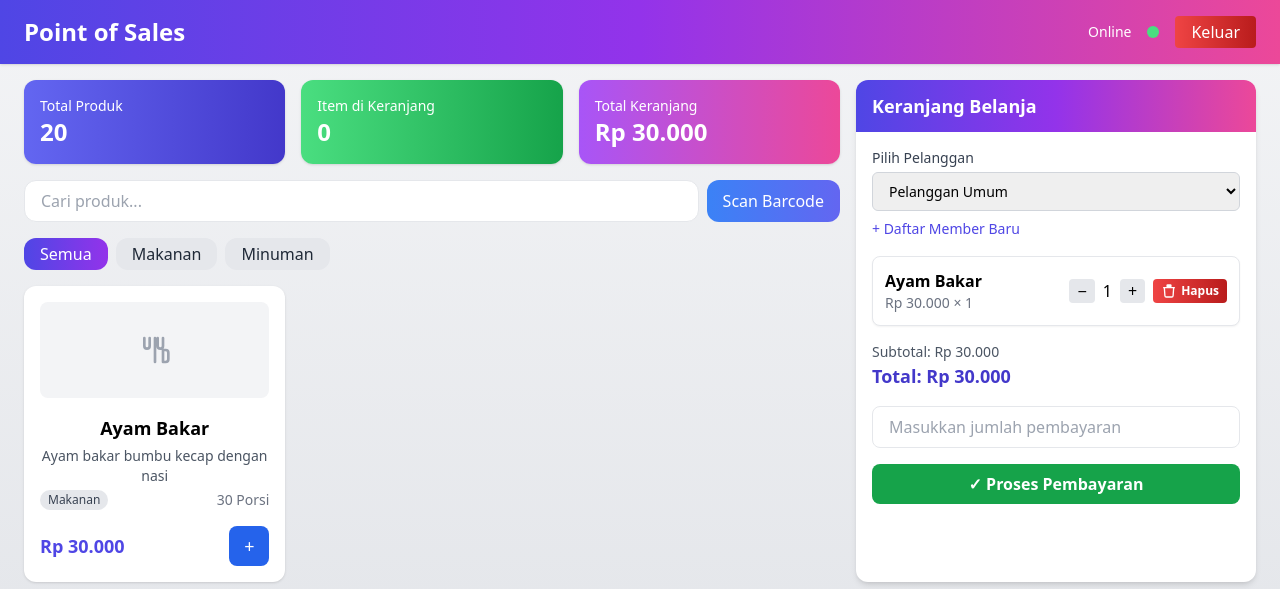
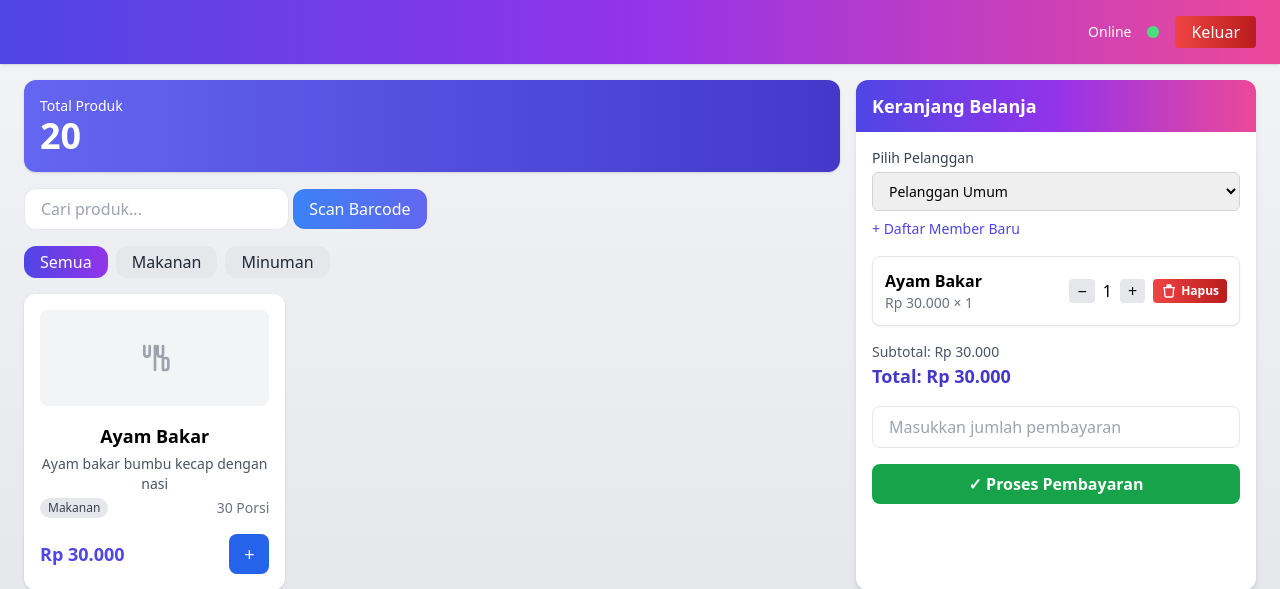
Before and after one commit to DuloeW/point-of-selles-sederhana, a PHP site: page /pages/kasir-view.php in a window 1280 px wide. Shown: the top 589 px of the page. Run offline with PHP 8.4, Linux system fonts and the light colour scheme; data comes from the database, SQL or seed files in the repository; data that the repository does not hold is empty; some libraries are stand-ins or nearby versions.

Commit message:
tambah img

```diff
--- a/pages/kasir-view.php
+++ b/pages/kasir-view.php
@@ -17,7 +17,7 @@ require '../utils/keranjang_util.php';
 
   <!-- Header -->
   <div class="flex justify-between items-center px-6 py-4 bg-gradient-to-r from-indigo-600 via-purple-600 to-pink-500 text-white shadow">
-    <h1 class="text-2xl font-bold">Point of Sales</h1>
+    <img src="" alt="">
     <div class="flex items-center gap-4">
       <span class="text-sm">Online</span>
       <div class="w-3 h-3 bg-green-400 rounded-full"></div>
@@ -29,26 +29,20 @@ require '../utils/keranjang_util.php';
     <!-- Katalog Produk -->
     <div class="col-span-2">
       <!-- Info Panel -->
-      <div class="grid grid-cols-3 gap-4 mb-4">
+      <div class="grid grid-cols-1 gap-4 mb-4">
         <div class="bg-gradient-to-r from-indigo-500 to-indigo-700 text-white p-4 rounded-xl shadow">
           <h2 class="text-sm">Total Produk</h2>
-          <p class="text-2xl font-bold"><?= getTotalPruduk()?></p>
+          <p class="text-4xl font-bold"><?= getTotalPruduk()?></p>
         </div>
-        <div class="bg-gradient-to-r from-green-400 to-green-600 text-white p-4 rounded-xl shadow">
-          <h2 class="text-sm">Item di Keranjang</h2>
-          <p class="text-2xl font-bold"><?= getKeranjang()?></p>
         </div>
-        <div class="bg-gradient-to-r from-purple-500 to-pink-500 text-white p-4 rounded-xl shadow">
-          <h2 class="text-sm">Total Keranjang</h2>
-          <p class="text-2xl font-bold">Rp 30.000</p>
-        </div>
-      </div>
 
       <!-- Filter dan Pencarian -->
       <div class="flex gap-2 mb-4">
-        <input type="text" placeholder="Cari produk..."
+        <form action="">
+          <input type="text" placeholder="Cari produk..."
           class="flex-grow px-4 py-2 border rounded-xl focus:outline-none focus:ring-2 focus:ring-indigo-300" />
         <button class="bg-gradient-to-r from-blue-500 to-indigo-500 hover:from-blue-600 hover:to-indigo-600 text-white px-4 py-2 rounded-xl">Scan Barcode</button>
+        </form>
       </div>
 
       <!-- Kategori -->
```
Also changed, not shown: utils/tools_util.php (+8 -0 lines), handler/cari_produk_handler.php (added).
